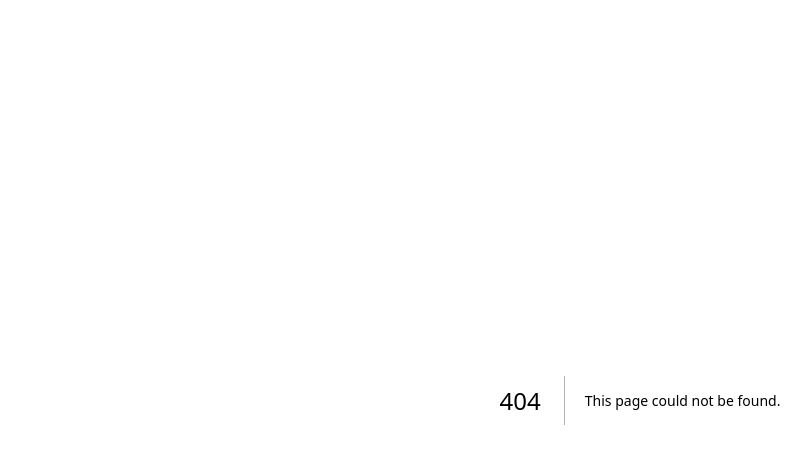
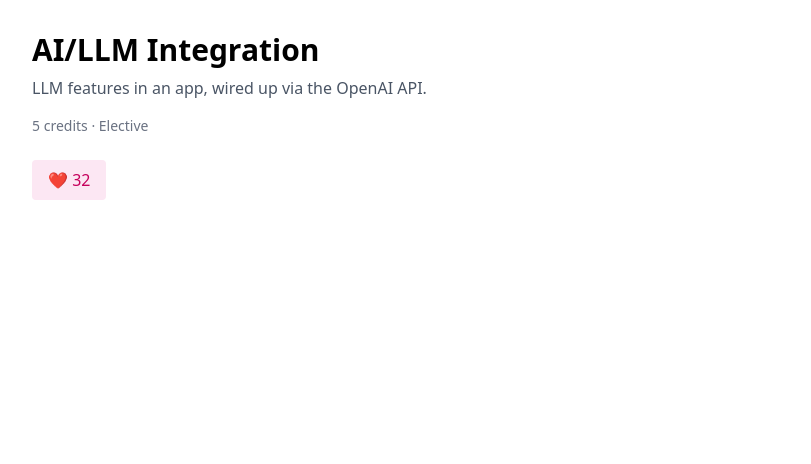
Before and after one commit to isabekovatomiris2005-eng/course-catalog, a Next.js app: page /courses/ai-integration in a window 1280 px wide. Before the commit this address had no page. Shown: the top 464 px of the page, without its empty margins (0-811 px from the left). Built offline with nearby package versions, Linux system fonts and the light colour scheme.

Commit message:
feat: add dynamic course route with loading and not-found

```diff
--- /dev/null
+++ b/app/courses/[id]/loading.tsx
@@ -0,0 +1,7 @@
+export default function Loading() {
+  return (
+    <main className="p-8">
+      <p className="text-gray-500">Loading course…</p>
+    </main>
+  );
+}
--- /dev/null
+++ b/app/courses/[id]/page.tsx
@@ -0,0 +1,32 @@
+import { notFound } from "next/navigation";
+import { getCourse, getCourses } from "@/lib/courses";
+import LikeButton from "@/components/LikeButton";
+
+type CoursePageProps = {
+  params: Promise<{ id: string }>;
+};
+
+export async function generateStaticParams() {
+  const courses = await getCourses();
+  return courses.map((course) => ({ id: course.id }));
+}
+
+export default async function CoursePage({ params }: CoursePageProps) {
+  const { id } = await params;
+  const course = await getCourse(id);
+
+  if (!course) {
+    notFound();
+  }
+
+  return (
+    <main className="p-8">
+      <h1 className="text-3xl font-bold mb-2">{course.title}</h1>
+      <p className="text-gray-600 mb-4">{course.description}</p>
+      <p className="mb-6 text-sm text-gray-500">
+        {course.credits} credits · {course.isElective ? "Elective" : "Core"}
+      </p>
+      <LikeButton initialLikes={course.likes} />
+    </main>
+  );
+}
--- /dev/null
+++ b/app/courses/not-found.tsx
@@ -0,0 +1,18 @@
+import Link from "next/link";
+
+export default function CourseNotFound() {
+  return (
+    <main className="p-8">
+      <h1 className="text-3xl font-bold mb-4">Course not found</h1>
+      <p className="mb-6 text-gray-600">
+        The course you're looking for doesn't exist.
+      </p>
+      <Link
+        href="/courses"
+        className="inline-block rounded bg-blue-600 px-4 py-2 text-white hover:bg-blue-700"
+      >
+        ← Back to all courses
+      </Link>
+    </main>
+  );
+}
--- /dev/null
+++ b/components/LikeButton.tsx
@@ -0,0 +1,20 @@
+"use client";
+
+import { useState } from "react";
+
+type LikeButtonProps = {
+  initialLikes: number;
+};
+
+export default function LikeButton({ initialLikes }: LikeButtonProps) {
+  const [likes, setLikes] = useState<number>(initialLikes);
+
+  return (
+    <button
+      onClick={() => setLikes(likes + 1)}
+      className="rounded bg-pink-100 px-4 py-2 text-pink-700 hover:bg-pink-200 transition"
+    >
+      ❤ {likes}
+    </button>
+  );
+}
```
